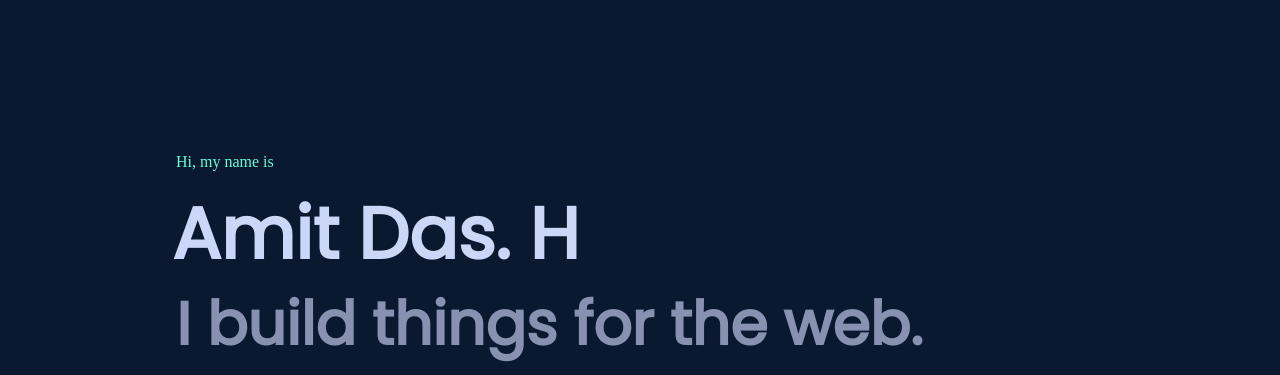
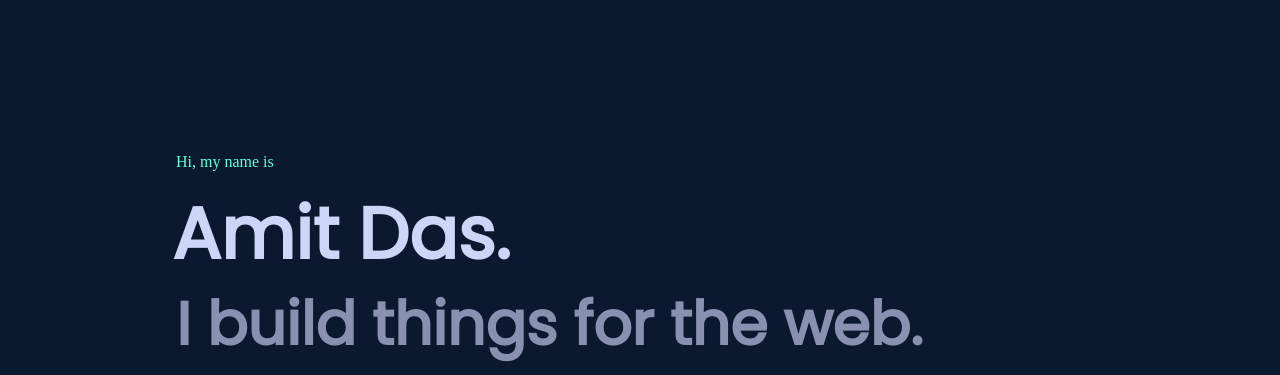
Before and after one commit to amitedu/tailwind-jit-starter-template, a website: page index.html in a window 1280 px wide. Shown: the part 90-465 px from the top of the page. Drawn offline with nearby package versions, Linux system fonts and the light colour scheme; a web font is replaced by a local one.

Commit message:
removing unnecessary code

```diff
--- a/index.html
+++ b/index.html
@@ -14,10 +14,6 @@
         html {
             scroll-behavior: smooth;
         }
-
-        /* .sticky-container{
-        z-index: 1100;
-        } */
 
         /* Works on Chrome, Edge, and Safari */
         *::-webkit-scrollbar {
@@ -269,7 +265,7 @@
         <section class="px-10 py-20 mt-24 xs:px-6" id="intro" x-data="{ contact: false }">
             <div class="max-w-5xl px-6 mx-auto sm:px-6">
                 <h4 class="text-theme-aquamarine">Hi, my name is</h4>
-                <h1 class="mt-6 -ml-1 font-bold text-7xl text-theme-gray-light font-poppins">Amit Das. H</h1>
+                <h1 class="mt-6 -ml-1 font-bold text-7xl text-theme-gray-light font-poppins">Amit Das.</h1>
                 <h1 class="mt-6 text-6xl font-bold text-theme-gray-deep font-poppins">I build things for the web.
                 </h1>
                 <div class="w-full mt-6 sm:w-5/6 md:w-4/6 lg:1/2">
```
